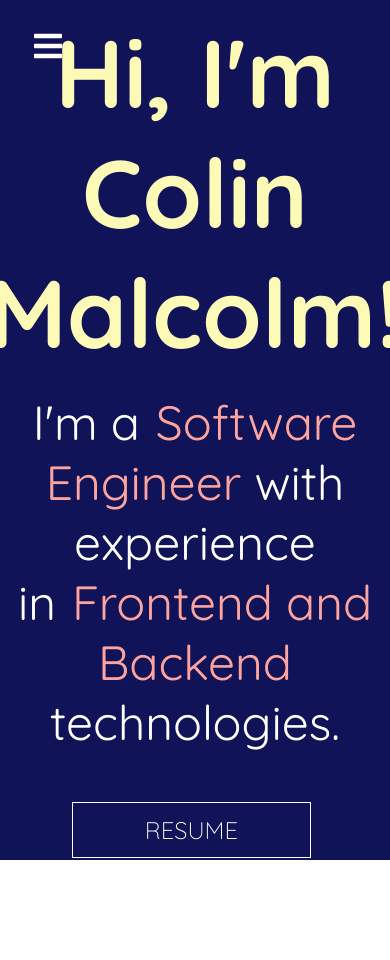
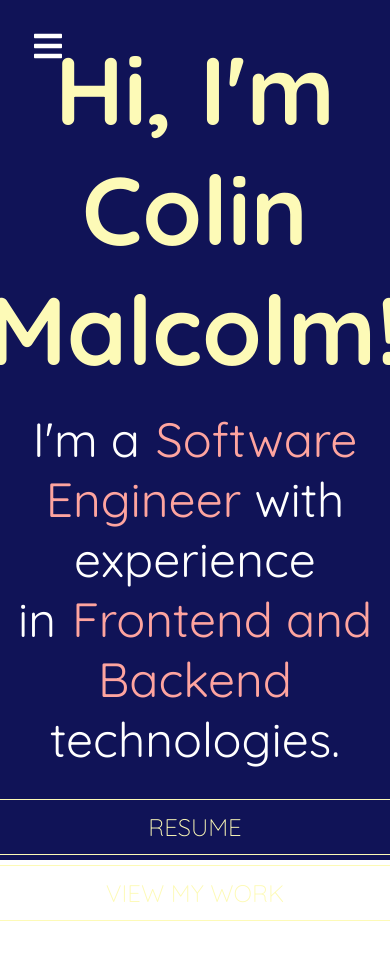
Before and after one commit to malcolmc10/LandingPage, a React (Create React App) app in the folder client/: page / in a window 390 px wide. Shown: the top 960 px of the page. Built offline with nearby package versions, Linux system fonts and the light colour scheme.

Commit message:
button adjustments

```diff
--- a/client/src/App.css
+++ b/client/src/App.css
@@ -5,6 +5,8 @@
   margin: 0;
   padding: 0;
   font-family: 'Quicksand', sans-serif;
+  height: auto;
+  width: auto;
 }
 
 .home, .contactus, .about {
@@ -50,22 +52,22 @@
 a.button2 {
 display: inline-block;
 padding: 0.5em 3em;
-border: 0.16em solid #FFFFFF;
+border: 0.16em solid #fdfab7;
 margin: 20px 0.3em 0.3em 0;
 box-sizing: border-box;
 text-decoration: none;
 text-transform: uppercase;
 /* font-family: 'Roboto', sans-serif; */
 font-weight: 100;
-color: #FFFFFF;
+color: #fdfab7;
 text-align: center;
 transition: all 0.15s;
 border-width: thin;
 font-size: 1.5rem;
 }
 a.button2:hover {
-  color: #fdfab7;
-  border-color: #fdfab7;
+  color: #fea49f;
+  border-color: #fea49f;
 
 }
 
@@ -74,6 +76,12 @@ color: #fea49f;
 border-color: #fea49f;
 }
 
+@media all and (max-width:30em){
+  a.button2 {
+    display: block;
+    margin: 0.4em auto;
+  }
+}
 
 
 
--- a/client/src/components/Welcome.jsx
+++ b/client/src/components/Welcome.jsx
@@ -21,8 +21,8 @@ function Welcome() {
 
 
 <div className="button_welcome">
-<a href="something" class="button2">Resume</a>
-<a href="something" class="button2">View My Work</a>
+<a href="something" class="button2 ">Resume</a>
+<a href="something" class="button2 ">View My Work</a>
 </div>
 
 
--- a/client/src/pages/About.jsx
+++ b/client/src/pages/About.jsx
@@ -4,7 +4,8 @@ import React from 'react'
 function About() {
   return (
     <div className="about">
-      <h1>About</h1>
+      <h1>About Me</h1>
+      <p></p>
 
     </div>
   )
--- a/client/src/pages/ContactUs.jsx
+++ b/client/src/pages/ContactUs.jsx
@@ -4,7 +4,7 @@ import React from 'react'
 function ContactUs() {
   return (
     <div className="contactus">
-      <h1>Contact Us</h1>
+      <h1>Contact Me</h1>
 
     </div>
   )
```
